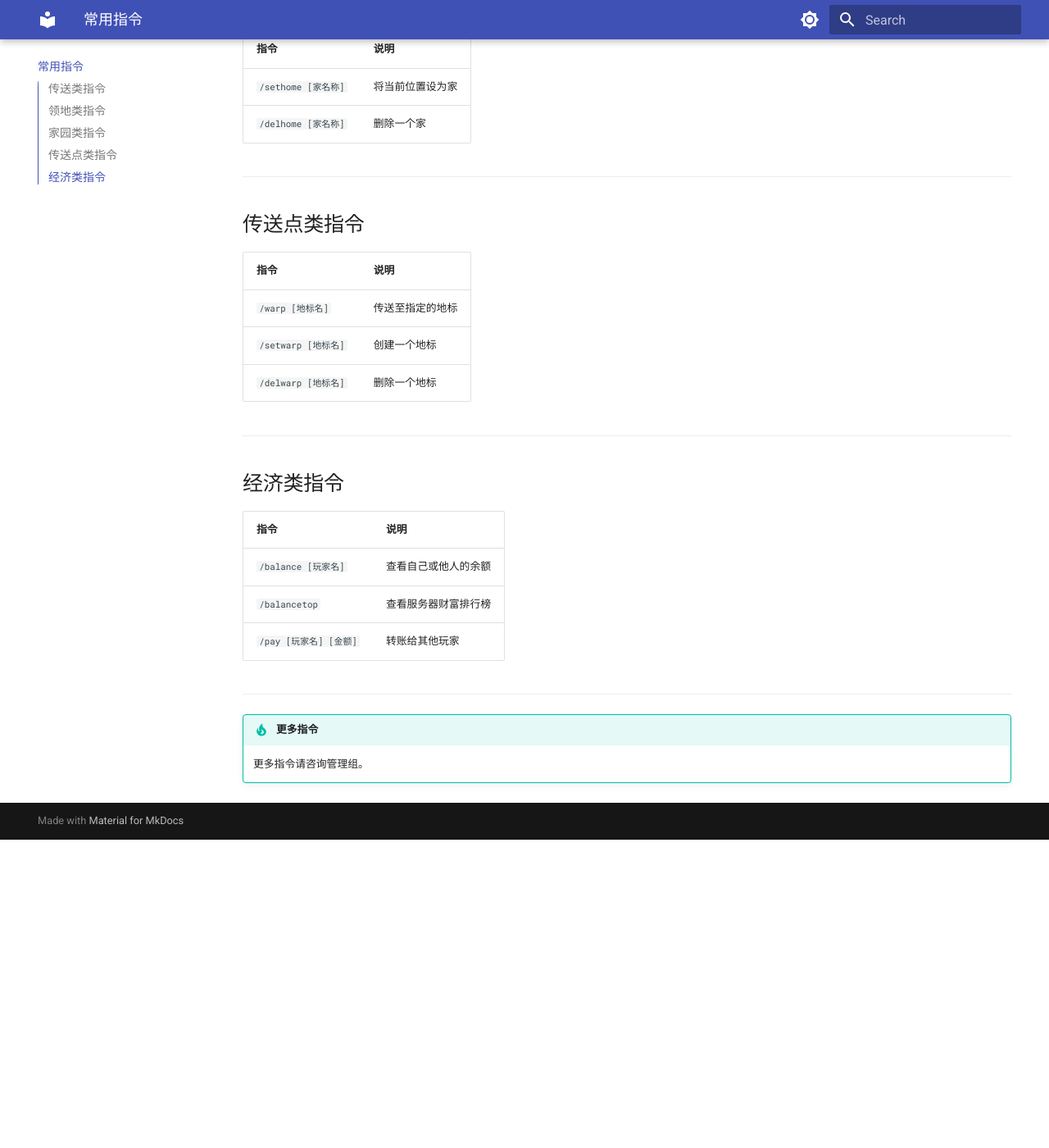
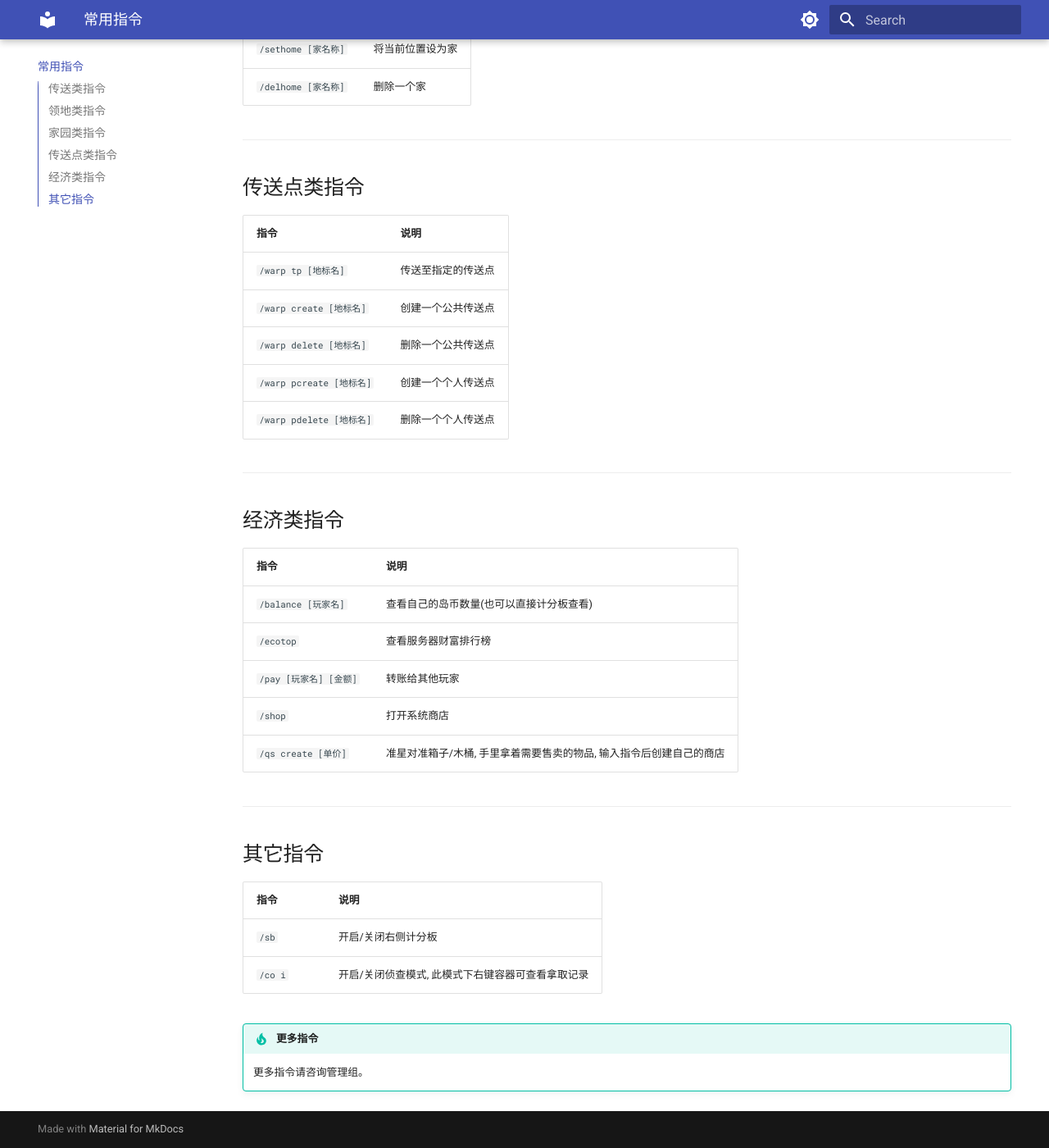
Before and after one commit to dishuishulu/mc-rules-website, an MkDocs documentation site: the page built from docs/commands.md, in a window 1280 px wide and 1400 px high, scrolled down 1054 px. Shown: the whole window at 82% size. Built offline with MkDocs 1.6.1 and Material for MkDocs 9.7.7, drawn with Linux system fonts in a browser that asks for light colours; before the commit the page ends 2078 px from its top, so only the background shows below that; some of the changed text lies outside the part shown.

Commit message:
更新服务器规则文档

```diff
--- a/docs/commands.md
+++ b/docs/commands.md
@@ -6,7 +6,6 @@
 | :--- | :--- |
 | `/tpa [玩家名]` | 请求传送到他人身边 |
 | `/tpahere [玩家名]` | 请求他人传送到你身边 |
-| `/tpauto` | 自动接受他人的 /tpa 请求 |
 | `/tpatoggle` | 禁用/启用传送到你身边 |
 | `/tpacancel` | 取消自己发出去的传送请求 |
 | `/tpatoggle [玩家名]` | 禁用/启用传送到特定玩家 |
@@ -37,9 +36,11 @@
 
 | 指令 | 说明 |
 | :--- | :--- |
-| `/warp [地标名]` | 传送至指定的地标 |
-| `/setwarp [地标名]` | 创建一个地标 |
-| `/delwarp [地标名]` | 删除一个地标 |
+| `/warp tp [地标名]` | 传送至指定的传送点 |
+| `/warp create [地标名]` | 创建一个公共传送点 |
+| `/warp delete [地标名]` | 删除一个公共传送点 |
+| `/warp pcreate [地标名]` | 创建一个个人传送点 |
+| `/warp pdelete [地标名]` | 删除一个个人传送点 |
 
 ---
 
@@ -47,11 +48,20 @@
 
 | 指令 | 说明 |
 | :--- | :--- |
-| `/balance [玩家名]` | 查看自己或他人的余额 |
-| `/balancetop` | 查看服务器财富排行榜 |
+| `/balance [玩家名]` | 查看自己的岛币数量(也可以直接计分板查看) |
+| `/ecotop` | 查看服务器财富排行榜 |
 | `/pay [玩家名] [金额]` | 转账给其他玩家 |
+| `/shop` | 打开系统商店 |
+| `/qs create [单价]` | 准星对准箱子/木桶, 手里拿着需要售卖的物品, 输入指令后创建自己的商店 |
 
 ---
 
+## 其它指令
+
+| 指令 | 说明 |
+| :--- | :--- |
+| `/sb` | 开启/关闭右侧计分板 |
+| `/co i` | 开启/关闭侦查模式, 此模式下右键容器可查看拿取记录 |
+
 !!! tip "更多指令"
     更多指令请咨询管理组。
--- a/mkdocs.yml
+++ b/mkdocs.yml
@@ -29,8 +29,10 @@ nav:
     - 养殖规则: rules/farming.md
     - 交流规则: rules/communication.md
     - 封禁规则: rules/punishment.md
+    - 管理员规则: rules/adminrule.md
   - 建设方案: roadmap.md
-  - 腐竹与支持: about-admin.md
+  - 需要安装的mod: mods.md
+  - 关于服主: about-admin.md
   - 常用指令: commands.md
   - 后记: epilogue.md
 
```
Also changed, not shown: docs/about-admin.md (+0 -8 lines), docs/mods.md (added, +21 -0 lines), docs/rules/adminrule.md (added, +22 -0 lines).
